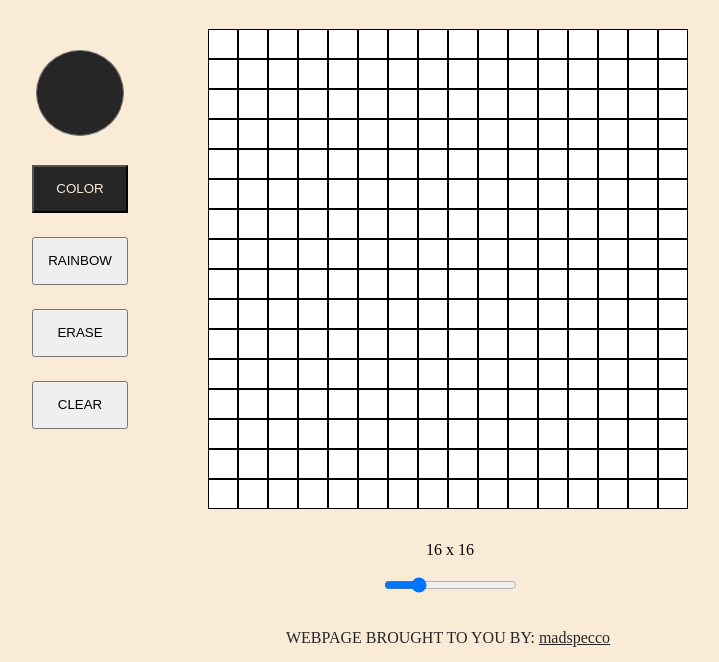
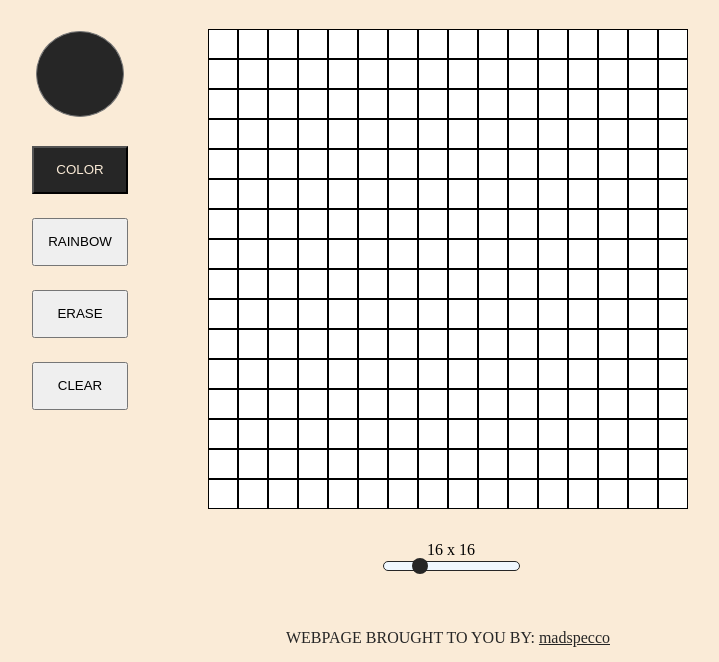
Before and after one commit to madspecco/etchy-sketchy, a plain HTML site: page index.html in a window 1280 px wide. Shown: the part 138-800 px from the top of the page, without its empty margins (216-935 px from the left). Drawn offline with Linux system fonts and the light colour scheme.

Commit message:
Customized Slider

```diff
--- a/style.css
+++ b/style.css
@@ -118,6 +118,23 @@ button, input {
     align-items: center;
 }
 
+#slider {
+    -webkit-appearance: none;
+    width: 100%;
+    height: .5rem;
+    outline: none;
+    background-color: aliceblue;
+    border-radius: 1rem;
+    border: #262626 solid 1px;
+}
+
+input[type='range']::-webkit-slider-thumb {
+    -webkit-appearance: none;
+    width: 1rem;
+    height: 1rem;
+    border-radius: 1rem;
+    background: #262626;
+  }
 
 .footer {
     display: flex;
```
